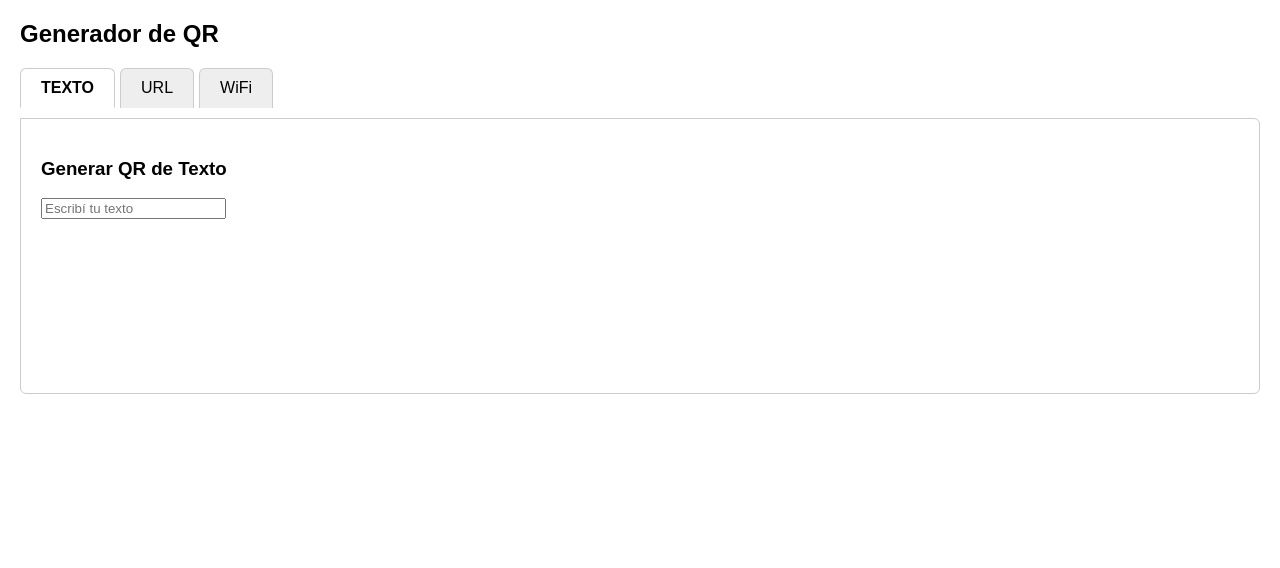
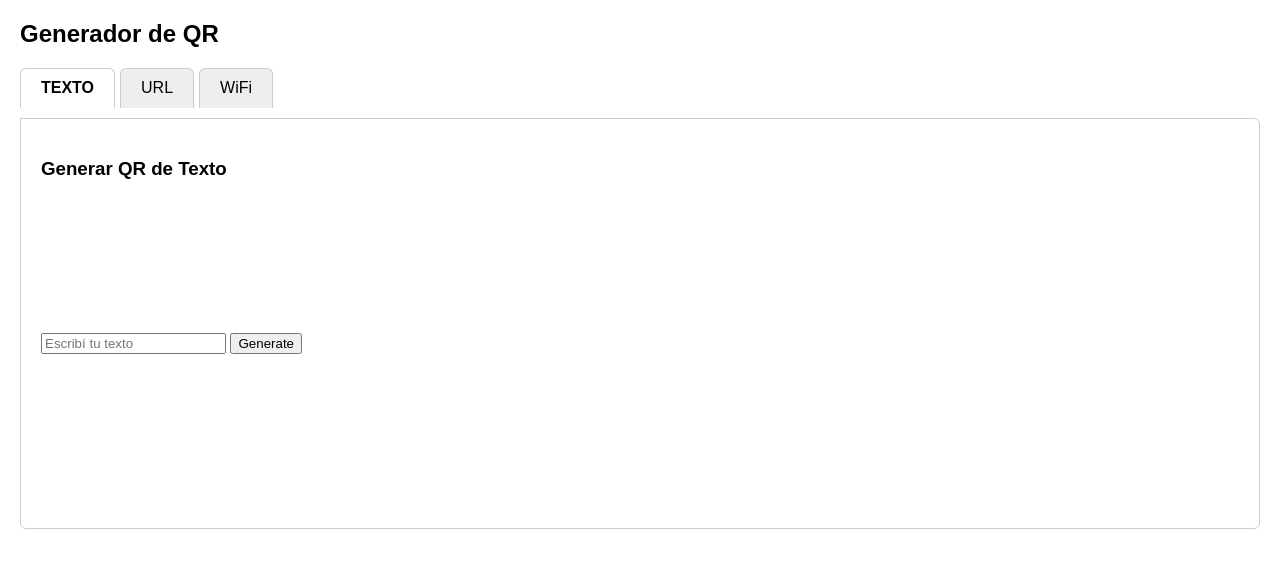
Before and after one commit to DanyRenaudier/qrgenerator, a website built with Vite: page index.html in a window 1280 px wide. Both pictures are taken after a click on the element "TEXTO". Built offline with nearby package versions, Linux system fonts and the light colour scheme.

Commit message:
generate buttons fixed

```diff
--- a/helper/tabs.js
+++ b/helper/tabs.js
@@ -1,7 +1,8 @@
 const tabFormat = () => {
   const tabs = document.querySelectorAll(".tab");
   const contents = document.querySelectorAll(".tab-content");
-  const canvas = document.querySelector("canvas");
+  const canvas = document.querySelectorAll("canvas");
+  console.log(canvas);
 
   tabs.forEach((tab) => {
     tab.addEventListener("click", () => {
@@ -11,7 +12,9 @@ const tabFormat = () => {
 
       tab.classList.add("active");
       document.getElementById(tab.dataset.target).classList.add("active");
-      canvas.width = canvas.width; //clean canvas
+      canvas.forEach((canvas) => {
+        canvas.width = canvas.width;
+      });
     });
   });
 };
--- a/helper/wifi.js
+++ b/helper/wifi.js
@@ -6,7 +6,7 @@ const wifi = () => {
   const password = document.getElementById("password");
   const wifi = document.getElementById("wifi");
 
-  document.getElementById("generate").addEventListener("click", () => {
+  document.getElementById("b-wifi").addEventListener("click", () => {
     const tocode = `WIFI:T:${security_protocol.value != "WEP" ? "WPA" : "WPE"};S:${ssid.value};P:${password.value};;`;
     toCanvas(wifi, tocode);
   });
--- a/index.html
+++ b/index.html
@@ -21,8 +21,8 @@
     <div id="qr1" class="tab-content active">
       <h3>Generar QR de Texto</h3>
       <input type="text" name="texto" placeholder="Escribí tu texto">
-      <!-- <button id="generate">Generate</button>
-      <canvas id="canvas"></canvas> -->
+      <button id="b-text">Generate</button>
+      <canvas id="text"></canvas>
     </div>
 
     <!-- Solapa 2 -->
@@ -30,8 +30,8 @@
     <div id="qr2" class="tab-content">
       <h3>Generar QR de URL</h3>
       <input placeholder="https://ejemplo.com">
-      <!-- <button id="generate">Generate</button>
-      <canvas id="url"></canvas> -->
+      <button id="b-url">Generate</button>
+      <canvas id="url"></canvas>
     </div>
 
     <!-- Solapa 3 -->
@@ -44,7 +44,7 @@
         <option>WPA/WPA2/WPA3-Personal</option>
       </select>
       <input type="password" placeholder="Password" id="password">
-      <button id="generate">Generate</button>
+      <button id="b-wifi">Generate</button>
     </div>
 
     <canvas id="wifi"></canvas>
```
